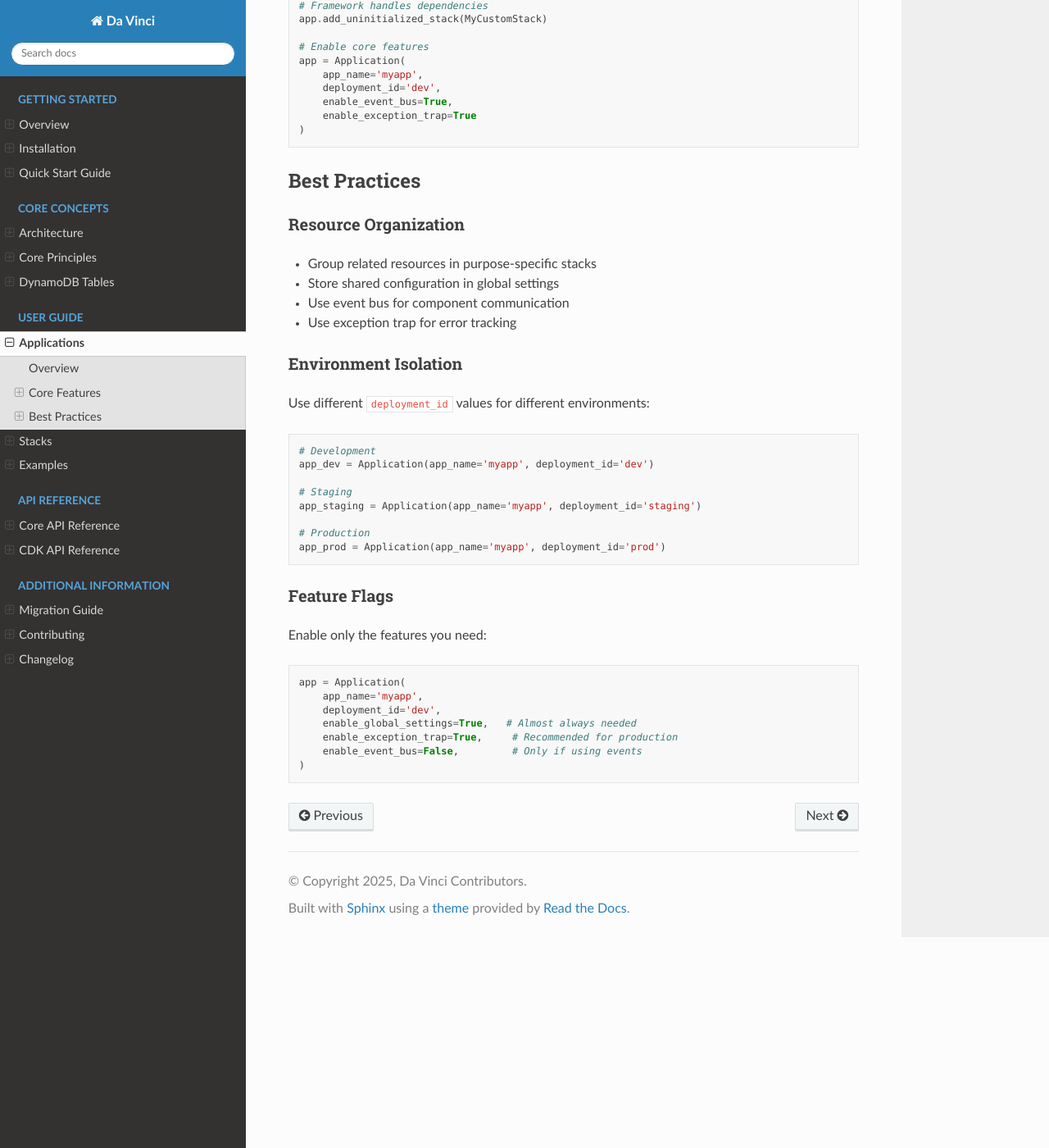
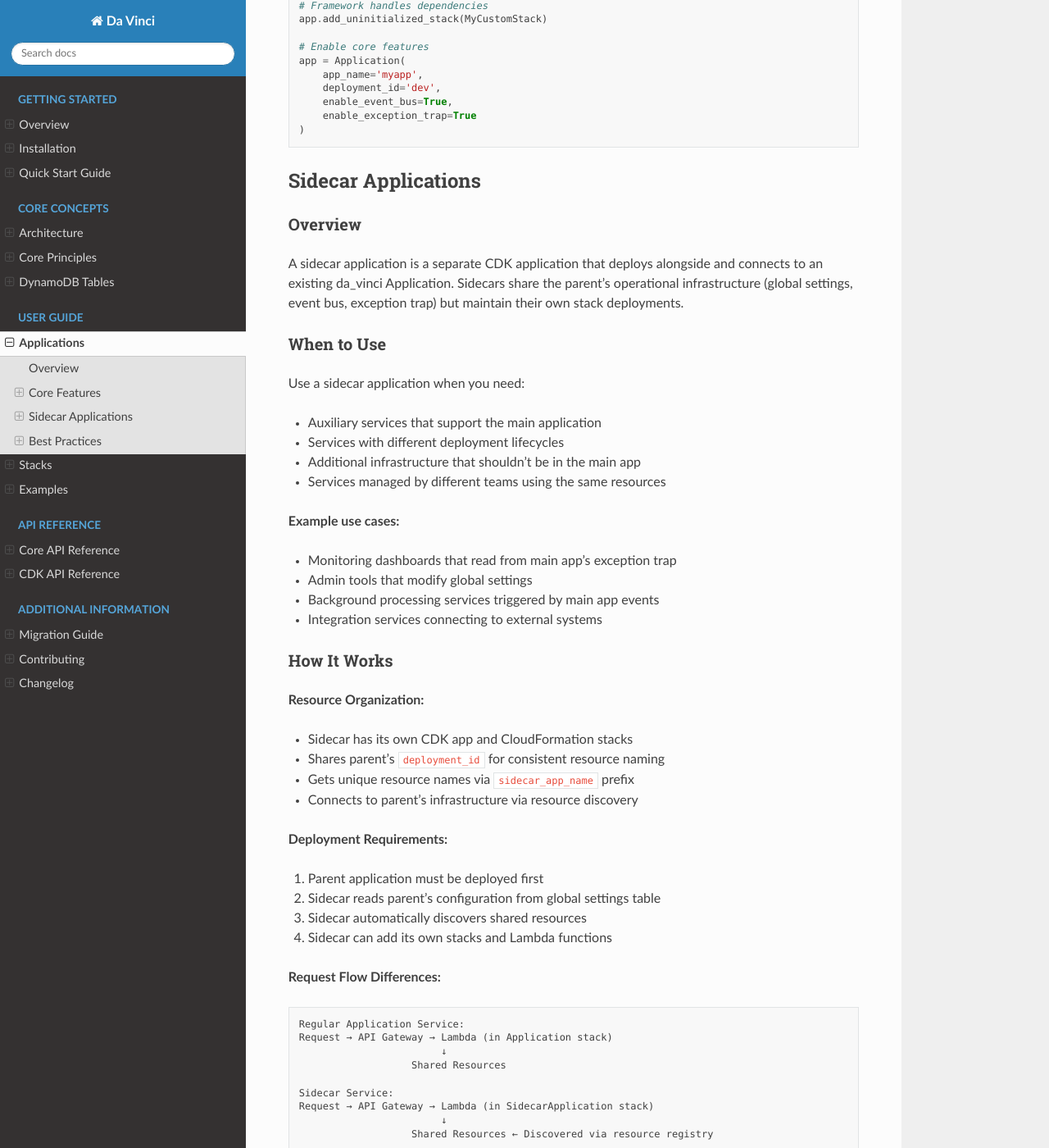
Before and after one commit to jarosser06/da-vinci, a Sphinx documentation site: the page built from docs/applications.rst, in a window 1280 px wide and 1400 px high, scrolled down 3805 px. Shown: the whole window at 82% size. Built offline with Sphinx 7.4.7 and the Read the Docs theme 3.1.0, drawn with Linux system fonts in a browser that asks for light colours; some of the changed text lies outside the part shown.

Commit message:
docs: add comprehensive SidecarApplication documentation
Document what sidecar applications are, when to use them, and how
they differ from regular services:

Class documentation (SidecarApplication.__init__):
- Explain sidecar concept and purpose
- Describe resource sharing with parent application
- Document organization and request flow differences
- Clarify deployment requirements

Sphinx documentation (applications.rst):
- Add dedicated Sidecar Applications section
- Explain when to use sidecars vs regular services
- Show resource organization and deployment flow
- Provide concrete example with admin tools use case
- Document limitations and requirements
- Add visual request flow comparison

Key clarifications:
- Sidecar = separate CDK app that shares parent's infrastructure
- Requires parent deployed first
- Uses resource discovery to connect
- Separate deployment lifecycle
- Own stacks but shared operational resources

Reduced Sphinx warnings from 28 to 16.

🤖 Generated with [Claude Code](https://claude.com/claude-code)

Co-Authored-By: Claude <noreply@anthropic.com>

```diff
--- a/docs/applications.rst
+++ b/docs/applications.rst
@@ -171,6 +171,102 @@ The Application manages AWS CloudFormation stacks and their dependencies:
        enable_exception_trap=True
    )
 
+Sidecar Applications
+--------------------
+
+Overview
+~~~~~~~~
+
+A sidecar application is a separate CDK application that deploys alongside and connects to an existing da_vinci Application. Sidecars share the parent's operational infrastructure (global settings, event bus, exception trap) but maintain their own stack deployments.
+
+When to Use
+~~~~~~~~~~~
+
+Use a sidecar application when you need:
+
+- Auxiliary services that support the main application
+- Services with different deployment lifecycles
+- Additional infrastructure that shouldn't be in the main app
+- Services managed by different teams using the same resources
+
+**Example use cases:**
+
+- Monitoring dashboards that read from main app's exception trap
+- Admin tools that modify global settings
+- Background processing services triggered by main app events
+- Integration services connecting to external systems
+
+How It Works
+~~~~~~~~~~~~
+
+**Resource Organization:**
+
+- Sidecar has its own CDK app and CloudFormation stacks
+- Shares parent's ``deployment_id`` for consistent resource naming
+- Gets unique resource names via ``sidecar_app_name`` prefix
+- Connects to parent's infrastructure via resource discovery
+
+**Deployment Requirements:**
+
+1. Parent application must be deployed first
+2. Sidecar reads parent's configuration from global settings table
+3. Sidecar automatically discovers shared resources
+4. Sidecar can add its own stacks and Lambda functions
+
+**Request Flow Differences:**
+
+.. code-block:: none
+
+   Regular Application Service:
+   Request → API Gateway → Lambda (in Application stack)
+                           ↓
+                      Shared Resources
+
+   Sidecar Service:
+   Request → API Gateway → Lambda (in SidecarApplication stack)
+                           ↓
+                      Shared Resources ← Discovered via resource registry
+
+Example
+~~~~~~~
+
+.. code-block:: python
+
+   from da_vinci_cdk import Application, SideCarApplication, Stack
+
+   # Main application (deploy first)
+   app = Application(
+       app_name='customer-portal',
+       deployment_id='prod',
+       enable_event_bus=True,
+       enable_exception_trap=True
+   )
+
+   # Sidecar application for admin tools (deploy separately)
+   admin_app = SideCarApplication(
+       app_name='customer-portal',        # Same as parent
+       deployment_id='prod',               # Same as parent
+       sidecar_app_name='admin-tools',    # Unique identifier
+       app_entry='./admin_src'
+   )
+
+   # Add stacks to sidecar
+   admin_app.add_uninitialized_stack(AdminDashboardStack)
+
+   # Sidecar functions can access parent's:
+   # - Global settings table
+   # - Event bus (if enabled)
+   # - Exception trap (if enabled)
+   # - Resource registry
+
+Limitations
+~~~~~~~~~~~
+
+- Parent application must exist and be deployed
+- Cannot modify parent application's stacks
+- Shares parent's global settings (read/write access)
+- Must use same AWS account and region as parent
+
 Best Practices
 --------------
 
@@ -181,6 +277,7 @@ Resource Organization
 - Store shared configuration in global settings
 - Use event bus for component communication
 - Use exception trap for error tracking
+- Use sidecars for auxiliary services with separate lifecycles
 
 Environment Isolation
 ~~~~~~~~~~~~~~~~~~~~~
```
Also changed, not shown: 1 other file.
